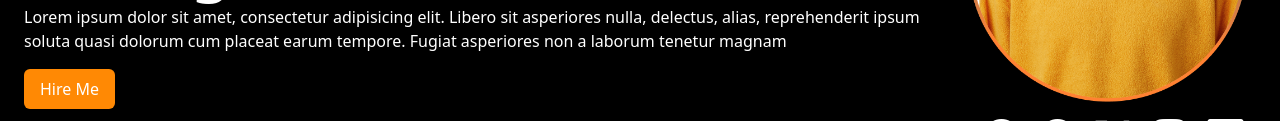
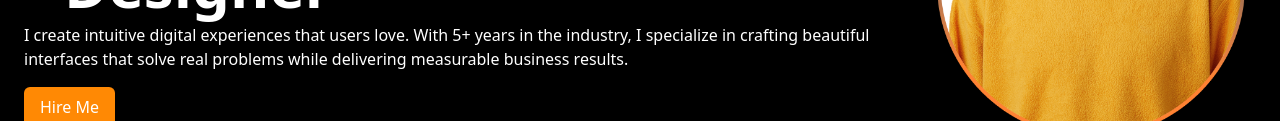
Before and after one commit to hkrene/tailwind-css, a plain HTML site: page index.html in a window 1280 px wide. Shown: the part 349-470 px from the top of the page. Drawn offline with nearby package versions, Linux system fonts and the light colour scheme.

Commit message:
replace the first section lorem paragraph

```diff
--- a/index.html
+++ b/index.html
@@ -39,7 +39,7 @@
           ui & ux
           <p class="text-6xl capitalize font-bold mx-10">designer</p>
         </h1>
-        <p class="md: ">Lorem ipsum dolor sit amet, consectetur adipisicing elit. Libero sit asperiores nulla, delectus, alias, reprehenderit ipsum soluta quasi dolorum cum placeat earum tempore. Fugiat asperiores non a laborum tenetur magnam
+        <p class="md: ">I create intuitive digital experiences that users love. With 5+ years in the industry, I specialize in crafting beautiful interfaces that solve real problems while delivering measurable business results.
         </p>
         <button class="bg-orange-400 px-4 py-2 rounded-md hover:bg-orange-600 mt-2">Hire Me</button>
       </div>
```
